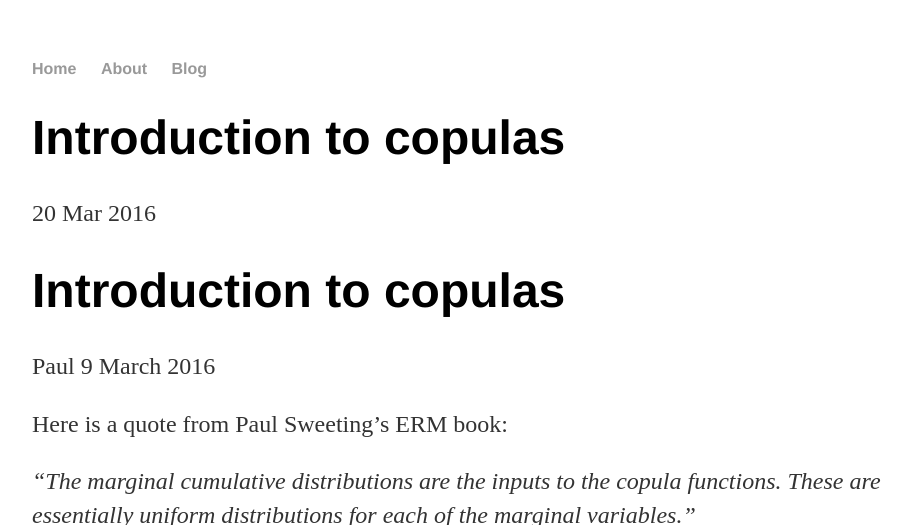
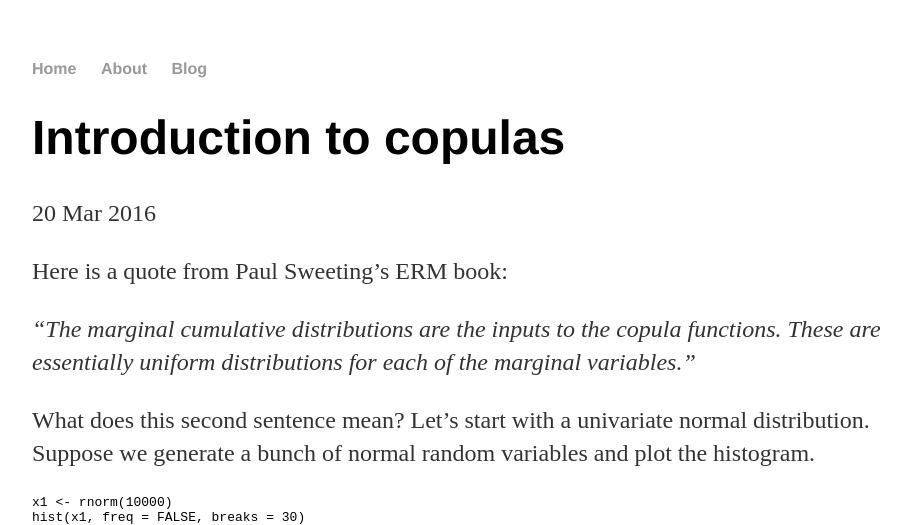
Before and after one commit to actuarial-science/actuarial-science.github.io, a Jekyll site: the page built from _posts/2016-03-20-Introduction-to-copulas.md, in a window 1280 px wide and 900 px high, cut to the strip 0-525 px from the top of the window. Shown: the whole strip, without its empty margins (160-1071 px from the left). Built offline with Jekyll 4.4.1, drawn with Linux system fonts in a browser that asks for light colours; comment, search, counter and statistics services are not loaded.

Commit message:
Update 2016-03-20-Introduction-to-copulas.md

```diff
--- a/_posts/2016-03-20-Introduction-to-copulas.md
+++ b/_posts/2016-03-20-Introduction-to-copulas.md
@@ -4,11 +4,6 @@ comments: true
 title: "Introduction to copulas"
 date: 2016-03-20
 ---
-
-Introduction to copulas
-================
-Paul
-9 March 2016
 
 Here is a quote from Paul Sweeting's ERM book:
 
```
